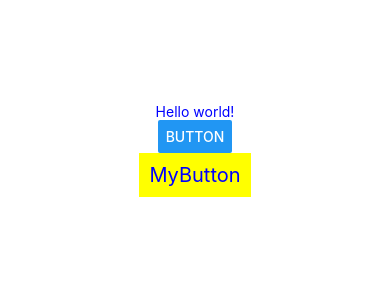
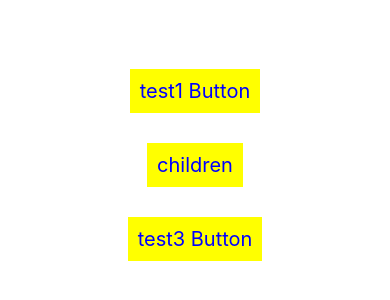
Before and after one commit to BUZZINGPolarBear/APP-Front-AstroChaser, a React Native app: screen / in a window 390 px wide. Shown: the part 272-572 px from the top of the page. Built offline with nearby package versions, Linux system fonts and the light colour scheme.

Commit message:
add: props examples

```diff
--- a/src/App.js
+++ b/src/App.js
@@ -1,5 +1,5 @@
 import { StatusBar } from 'expo-status-bar';
-import { StyleSheet, Text, View, Button } from 'react-native';
+import { StyleSheet, Text, View } from 'react-native';
 
 import MyButton from './ButtonTest';
 
@@ -7,10 +7,10 @@ export default function App() {
   console.log("React Native App Started!");
   return (
     <View style={styles.container}>
-      <Text style={{color: 'blue'}}>Hello world!</Text>
       <StatusBar style="auto" />
-      <Button title="Button" onPress={() => alert('Button Clicked!!!')} />
-      <MyButton/>
+      <MyButton title="test1 Button" onPress ={()=> {alert('test1 Pressed.')}}/>
+      <MyButton title="test2 Button" onPress ={()=> {alert('test2 Pressed.')}}>children</MyButton>
+      <MyButton onPress ={()=> {alert('test1 Pressed.')}}>test3 Button</MyButton>
     </View>
   );
 }
--- a/src/ButtonTest.js
+++ b/src/ButtonTest.js
@@ -1,14 +1,18 @@
 import React from 'react';
 import {TouchableOpacity, View, Text} from 'react-native';
 
-const MyButton = () => {
+const MyButton = props => {
+    console.log(props)
     return (
         <TouchableOpacity
-            onPress={() => alert('MyButton Clicked!')}
+            onPress={props.onPress}
             hitSlop={{bottom:10, top:10, left:10, right:10}}
             pressRetentionOffset={{bottom:30, top:30, left:80, righ:80}}>
-            <View style={{backgroundColor: 'yellow', padding: 10}}>
-                <Text style={{fontSize: 20, color: 'blue'}}>MyButton</Text>
+            <View style={{backgroundColor: 'yellow', padding: 10, marginTop:30}}>
+
+                {/* props.chilren이 우선시된다. */}
+                <Text style={{fontSize: 20, color: 'blue'}}>{props.children || props.title}</Text>
+
             </View>
         </TouchableOpacity>
     );
```
